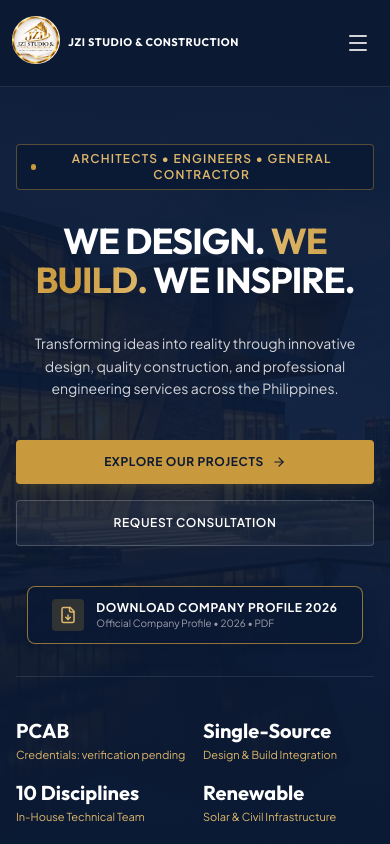
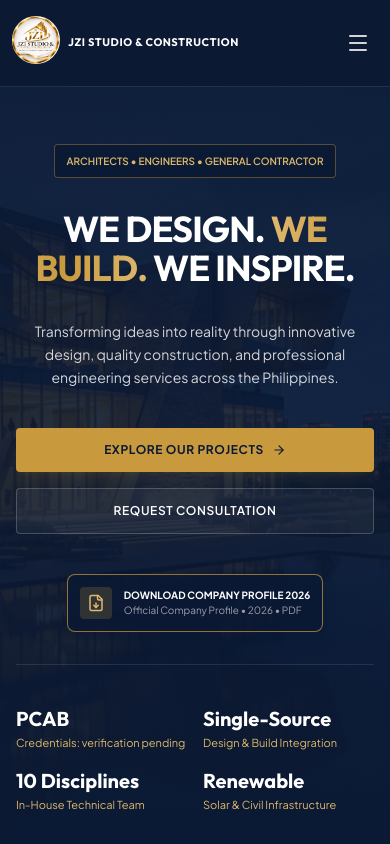
Before and after one commit to OphireumTechnology/jzistudio, a React (Vite) app: page / in a window 390 px wide. Shown: the top 844 px of the page. Built offline with nearby package versions, Linux system fonts and the light colour scheme.

Commit message:
fix: mobile hero badge and profile download layout on narrow screens

```diff
--- a/src/components/pages/HomePage.tsx
+++ b/src/components/pages/HomePage.tsx
@@ -39,8 +39,8 @@ export const HomePage: React.FC<HomePageProps> = ({
         {/* Content Container */}
         <div className="relative z-10 max-w-5xl mx-auto px-4 sm:px-6 lg:px-8 text-center space-y-8 py-16">
           {/* Tagline Badge */}
-          <div className="inline-flex items-center gap-2 px-3.5 py-1.5 rounded border border-[#C99A3D]/40 bg-[#0B1933]/80 backdrop-blur-sm text-xs font-semibold text-[#DFB86C] uppercase tracking-widest animate-in fade-in slide-in-from-top-4 duration-700">
-            <span className="w-1.5 h-1.5 rounded-full bg-[#C99A3D]" />
+          <div className="inline-flex max-w-full items-center justify-center gap-2 px-3 py-2 rounded border border-[#C99A3D]/40 bg-[#0B1933]/80 backdrop-blur-sm text-[10px] sm:text-xs font-semibold text-center leading-relaxed text-[#DFB86C] uppercase tracking-normal sm:tracking-widest animate-in fade-in slide-in-from-top-4 duration-700">
+            <span className="hidden sm:block w-1.5 h-1.5 shrink-0 rounded-full bg-[#C99A3D]" />
             <span>Architects • Engineers • General Contractor</span>
           </div>
 
@@ -77,14 +77,14 @@ export const HomePage: React.FC<HomePageProps> = ({
             <a
               href={PROFILE_URL}
               download={PROFILE_FILE_NAME}
-              className="group inline-flex items-center gap-3 px-6 py-3 rounded-lg bg-[#0B1933]/90 hover:bg-[#0B1933] border border-[#C99A3D]/70 hover:border-[#DFB86C] text-[#DFB86C] hover:text-white transition-all duration-300 shadow-lg shadow-[#0B1933]/50 hover:shadow-[#C99A3D]/10 focus-visible:outline-2 focus-visible:outline-offset-2 focus-visible:outline-[#C99A3D]"
+              className="group inline-flex max-w-full items-center gap-3 px-3 sm:px-6 py-3 rounded-lg bg-[#0B1933]/90 hover:bg-[#0B1933] border border-[#C99A3D]/70 hover:border-[#DFB86C] text-[#DFB86C] hover:text-white transition-all duration-300 shadow-lg shadow-[#0B1933]/50 hover:shadow-[#C99A3D]/10 focus-visible:outline-2 focus-visible:outline-offset-2 focus-visible:outline-[#C99A3D]"
               aria-label="Download JZI Studio Company Profile 2026 PDF"
             >
               <div className="flex h-8 w-8 items-center justify-center rounded bg-[#C99A3D]/20 text-[#DFB86C] transition-transform duration-300 group-hover:translate-y-0.5">
                 <FileDown size={18} aria-hidden="true" />
               </div>
               <div className="flex flex-col text-left">
-                <span className="text-xs font-bold uppercase tracking-wider text-white group-hover:text-[#DFB86C] transition-colors">
+                <span className="text-[10px] sm:text-xs font-bold uppercase tracking-normal sm:tracking-wider text-white group-hover:text-[#DFB86C] transition-colors">
                   Download Company Profile 2026
                 </span>
                 <span className="text-[10px] text-zinc-400 font-normal">
```
